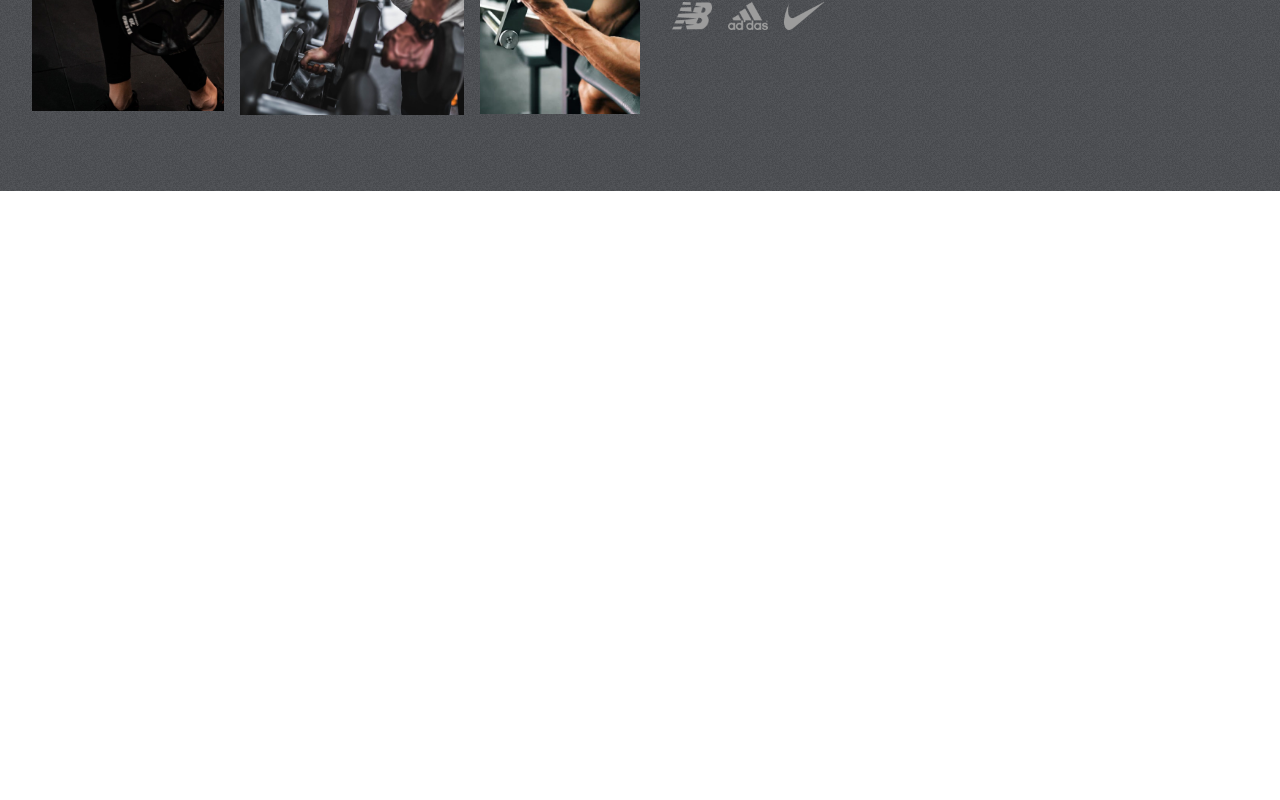
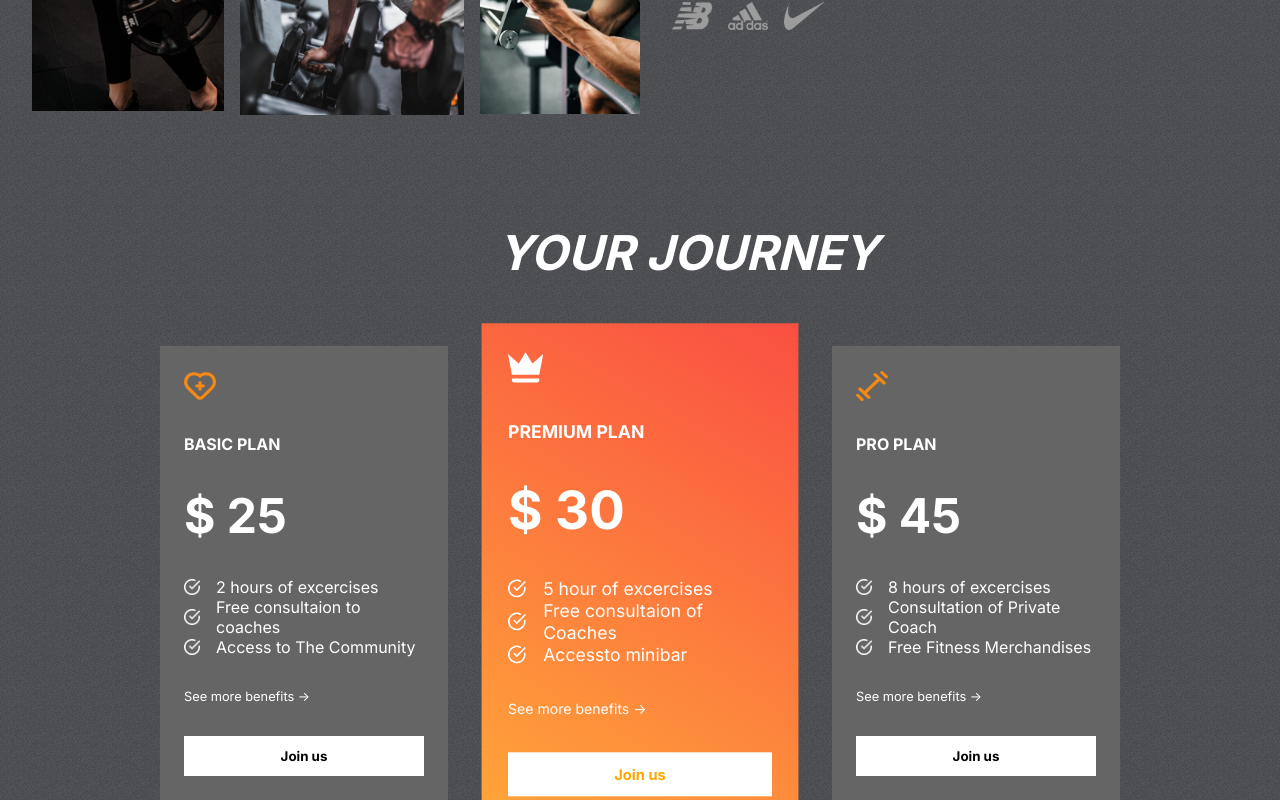
Before and after one commit to IrynaTemchuk/FitClub-React-Project, a React (Create React App) app: page / in a window 1280 px wide. Shown: the part 1604-2404 px from the top of the page. Before the commit the page ends 1795 px from the top, so only its background shows below. Built offline with nearby package versions, Linux system fonts and the light colour scheme.

Commit message:
Add plans section with styles

```diff
--- a/src/App.js
+++ b/src/App.js
@@ -2,6 +2,7 @@
 import Hero from './components/Hero/Hero';
 import Programs from './components/Programs/Programs';
 import Reasons from './components/Reasons/Reasons';
+import Plans from './components/Plans/Plans';
 
 function App() {
   return (
@@ -9,6 +10,7 @@
       <Hero />
       <Programs />
       <Reasons />
+      <Plans />
     </div>
   );
 }
--- /dev/null
+++ b/src/components/Plans/Plans.css
@@ -0,0 +1,73 @@
+.plans-container {
+    margin-top: -4rem;
+    padding: 0 2rem;
+    display: flex;
+    flex-direction: column;
+    gap: 4rem;
+    position: relative;
+}
+
+.plans {
+    display: flex;
+    align-items: center;
+    justify-content: center;
+    gap: 3rem;
+}
+
+.plan {
+    display: flex;
+    flex-direction: column;
+    background: var(--caloryCard);
+    color: white;
+    gap: 2rem;
+    padding: 1.5rem;
+    width: 15rem;
+}
+
+.plan:nth-child(2) {
+    background: var(--planCard);
+    transform: scale(1.1);
+}
+
+.plan>svg {
+    fill: var(--orange);
+    width: 2rem;
+    height: 2rem;
+}
+
+.plan>:nth-child(2) {
+    font-size: 1rem;
+    font-weight: bold;
+}
+
+.plan>:nth-child(3) {
+    font-size: 3rem;
+    font-weight: bold;
+}
+
+.plan>:nth-child(5) {
+    font-size: 0.8rem;
+}
+
+.features {
+    display: flex;
+    flex-direction: column;
+}
+
+.feature {
+    display: flex;
+    align-items: center;
+    gap: 1rem;
+}
+
+.feature>img {
+    width: 1rem;
+}
+
+.plans>:nth-child(2)>svg {
+    fill: white;
+}
+
+.plans>:nth-child(2)>button {
+    color: orange;
+}
--- /dev/null
+++ b/src/components/Plans/Plans.jsx
@@ -0,0 +1,45 @@
+import React from 'react';
+import {plansData} from '../../data/plansData';
+import whiteTick from '../../assets/whiteTick.png'
+import './Plans.css'
+
+
+const Plans = () => {
+  return (
+    <div className="plans-container">
+
+        <div className="programs-header" style={{gap: '2rem'}}>
+            <span className="stroke-text">READY TO START</span>
+            <span>YOUR JOURNEY</span>
+            <span className="stroke-text">NOW WITHUS</span>
+        </div>
+
+        {/* plans card */}
+        <div className="plans">
+            {plansData.map((plan, i)=> (
+                <div className="plan" key={i}>
+                    {plan.icon}
+                    <span>{plan.name}</span>
+                    <span>$ {plan.price}</span>
+
+                    <div className="features">
+                        {plan.features.map((feature, i)=> (
+                            <div className="feature">
+                                <img src={whiteTick} alt="" />
+                                <span key={i}>{feature}</span>
+                            </div>
+                        ))}
+                    </div>
+
+                    <div>
+                        <span>See more benefits -></span>
+                    </div>
+                    <button className="btn">Join us</button>
+                </div>
+            ))}
+        </div>
+    </div>
+  )
+}
+
+export default Plans
```
